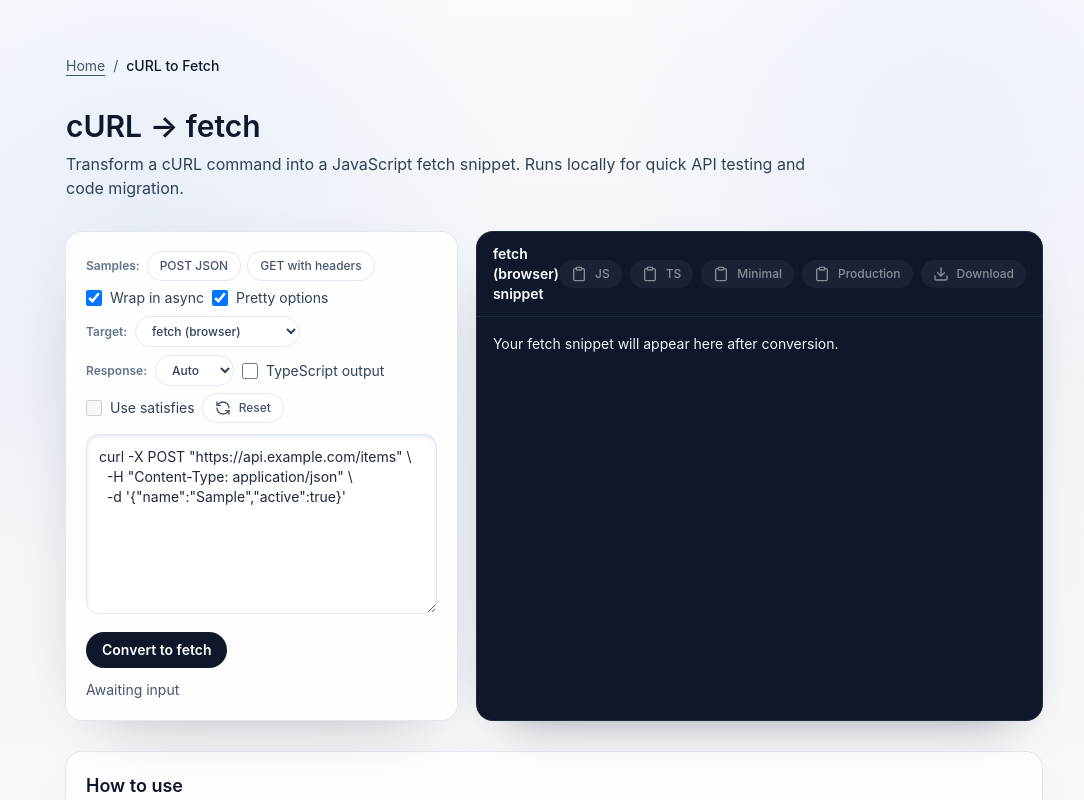
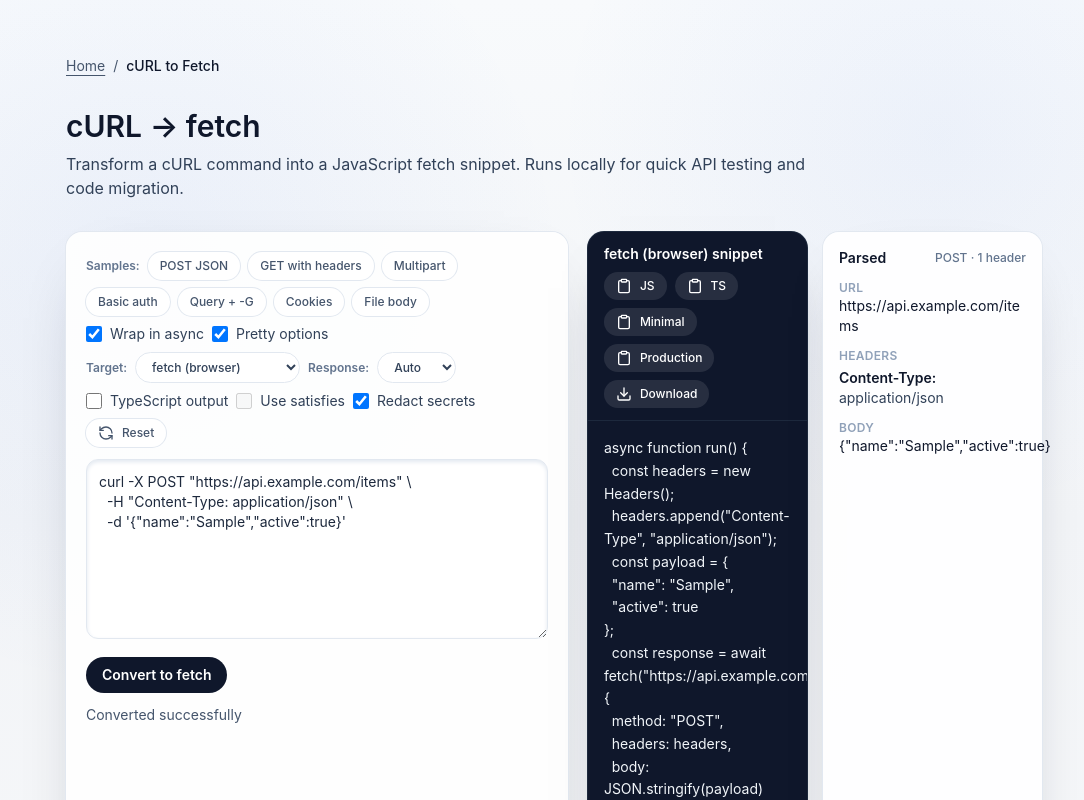
Before and after one commit to ChainPix/custom-website, a Next.js app: page /curl-to-fetch in a window 1280 px wide. Shown: the top 800 px of the page, without its empty margins (86-1170 px from the left). Built offline with nearby package versions, Linux system fonts and the light colour scheme; no server answers.

Commit message:
Add curl-to-fetch premium UX upgrades

```diff
--- a/app/(tools)/curl-to-fetch/CURL_TO_FETCH.md
+++ b/app/(tools)/curl-to-fetch/CURL_TO_FETCH.md
@@ -13,6 +13,7 @@
 - Warnings: Flags like `-G`, `-L`, `--compressed`, `--cookie-jar`, and `--request-target` now surface explicit notes about behavior differences in fetch.
 - Parsing: Honors `--user-agent`/`--referer`, detects JSON by header or body shape, and warns on multiple JSON `-d` bodies.
 - Output: Added target selection (fetch/axios/Python/Go), response parsing mode, TS-friendly fetch options, and copy variants (JS/TS/minimal/production).
+- UX: Debounced auto-convert, parsed preview panel with redaction toggle, and expanded sample gallery for multipart/auth/cookies/-G/file bodies.
 
 ## Gaps / Future ideas
 - Optional “axios/node fetch” variants or TS fetch typing.
--- a/app/(tools)/curl-to-fetch/client.tsx
+++ b/app/(tools)/curl-to-fetch/client.tsx
@@ -1,7 +1,7 @@
 "use client";
 
 import Link from "next/link";
-import { useMemo, useState } from "react";
+import { useEffect, useMemo, useState } from "react";
 import { Check, Clipboard, Download, RefreshCcw } from "lucide-react";
 
 type ParseResult = {
@@ -39,6 +39,30 @@ const samplePost =
   `curl -X POST "https://api.example.com/items" \\\n` +
   `  -H "Content-Type: application/json" \\\n` +
   `  -d '{"name":"Sample","active":true}'`;
+
+const sampleMultipart =
+  `curl -X POST "https://api.example.com/upload" \\\n` +
+  `  -F "title=Launch Plan" \\\n` +
+  `  -F "file=@./report.pdf"`;
+
+const sampleBasicAuth =
+  `curl -u "demo:secret" "https://api.example.com/private" \\\n` +
+  `  -H "Accept: application/json"`;
+
+const sampleGetQuery =
+  `curl -G "https://api.example.com/search" \\\n` +
+  `  --data-urlencode "q=api docs" \\\n` +
+  `  --data-urlencode "limit=10"`;
+
+const sampleCookies =
+  `curl "https://api.example.com/session" \\\n` +
+  `  -H "Accept: text/html" \\\n` +
+  `  --cookie "session=abc123; theme=light"`;
+
+const sampleFileBody =
+  `curl -X POST "https://api.example.com/import" \\\n` +
+  `  -H "Content-Type: application/json" \\\n` +
+  `  --data @payload.json`;
 
 function tokenize(command: string) {
   const tokens: string[] = [];
@@ -503,6 +527,42 @@ function isJsonAccept(headers: Array<{ name: string; value: string }>) {
   return /application\/json|\+json/i.test(accept);
 }
 
+function isSensitiveKey(key: string) {
+  return /(api[_-]?key|token|secret|signature|auth|access[_-]?key)/i.test(key);
+}
+
+function redactUrl(rawUrl: string) {
+  try {
+    const hasScheme = /^[a-z][a-z0-9+.-]*:\/\//i.test(rawUrl);
+    const url = new URL(hasScheme ? rawUrl : `http://${rawUrl}`);
+    const params = new URLSearchParams(url.search);
+    for (const key of params.keys()) {
+      if (isSensitiveKey(key)) {
+        params.set(key, "REDACTED");
+      }
+    }
+    const search = params.toString();
+    url.search = search ? `?${search}` : "";
+    const sanitized = hasScheme ? url.toString() : url.toString().replace(/^http:\/\//, "");
+    return sanitized;
+  } catch {
+    return rawUrl;
+  }
+}
+
+function redactParsed(parsed: ParseResult) {
+  return {
+    ...parsed,
+    url: redactUrl(parsed.url),
+    headers: parsed.headers.map((header) => {
+      if (header.name.toLowerCase() === "authorization" || header.name.toLowerCase() === "cookie") {
+        return { ...header, value: "REDACTED" };
+      }
+      return header;
+    }),
+  };
+}
+
 function indentMultiline(value: string, spaces: number) {
   const pad = " ".repeat(spaces);
   return value
@@ -873,6 +933,8 @@ export default function CurlToFetchClient() {
   });
   const [ignored, setIgnored] = useState<string[]>([]);
   const [warnings, setWarnings] = useState<string[]>([]);
+  const [parsedPreview, setParsedPreview] = useState<ParseResult | null>(null);
+  const [redactSecrets, setRedactSecrets] = useState(true);
 
   const status = useMemo(() => {
     if (error) return error;
@@ -880,7 +942,7 @@ export default function CurlToFetchClient() {
     return "Awaiting input";
   }, [error, output]);
 
-  const handleConvert = () => {
+  const runConvert = () => {
     setError("");
     setCopied(false);
     try {
@@ -889,13 +951,26 @@ export default function CurlToFetchClient() {
       setOutput(snippet);
       setIgnored(parsed.ignored);
       setWarnings(parsed.warnings);
+      setParsedPreview(parsed);
     } catch (err: any) {
       setOutput("");
       setError(err?.message || "Unable to convert cURL command.");
       setIgnored([]);
       setWarnings([]);
+      setParsedPreview(null);
     }
   };
+
+  const handleConvert = () => {
+    runConvert();
+  };
+
+  useEffect(() => {
+    const timeout = setTimeout(() => {
+      runConvert();
+    }, 400);
+    return () => clearTimeout(timeout);
+  }, [input, options]);
 
   const handleCopy = async (variant: SnippetVariant, languageOverride?: SnippetLanguage) => {
     if (!output) return;
@@ -929,6 +1004,11 @@ export default function CurlToFetchClient() {
     a.click();
     URL.revokeObjectURL(url);
   };
+
+  const preview = parsedPreview ? (redactSecrets ? redactParsed(parsedPreview) : parsedPreview) : null;
+  const impactfulWarnings = warnings.filter((warning) =>
+    /-G|--get|--request-target|cookie jar|compressed/i.test(warning)
+  );
 
   return (
     <main className="space-y-8">
@@ -988,6 +1068,61 @@ export default function CurlToFetchClient() {
                 aria-label="Load GET sample"
               >
                 GET with headers
+              </button>
+              <button
+                onClick={() => {
+                  setInput(sampleMultipart);
+                  setError("");
+                  setOutput("");
+                }}
+                className="rounded-full bg-white px-3 py-1.5 text-xs font-medium text-slate-600 shadow-[var(--shadow-soft)] ring-1 ring-slate-200 transition hover:-translate-y-0.5 focus-visible:outline focus-visible:outline-2 focus-visible:outline-offset-2 focus-visible:outline-slate-400"
+                aria-label="Load multipart sample"
+              >
+                Multipart
+              </button>
+              <button
+                onClick={() => {
+                  setInput(sampleBasicAuth);
+                  setError("");
+                  setOutput("");
+                }}
+                className="rounded-full bg-white px-3 py-1.5 text-xs font-medium text-slate-600 shadow-[var(--shadow-soft)] ring-1 ring-slate-200 transition hover:-translate-y-0.5 focus-visible:outline focus-visible:outline-2 focus-visible:outline-offset-2 focus-visible:outline-slate-400"
+                aria-label="Load basic auth sample"
+              >
+                Basic auth
+              </button>
+              <button
+                onClick={() => {
+                  setInput(sampleGetQuery);
+                  setError("");
+                  setOutput("");
+                }}
+                className="rounded-full bg-white px-3 py-1.5 text-xs font-medium text-slate-600 shadow-[var(--shadow-soft)] ring-1 ring-slate-200 transition hover:-translate-y-0.5 focus-visible:outline focus-visible:outline-2 focus-visible:outline-offset-2 focus-visible:outline-slate-400"
+                aria-label="Load query params sample"
+              >
+                Query + -G
+              </button>
+              <button
+                onClick={() => {
+                  setInput(sampleCookies);
+                  setError("");
+                  setOutput("");
+                }}
+                className="rounded-full bg-white px-3 py-1.5 text-xs font-medium text-slate-600 shadow-[var(--shadow-soft)] ring-1 ring-slate-200 transition hover:-translate-y-0.5 focus-visible:outline focus-visible:outline-2 focus-visible:outline-offset-2 focus-visible:outline-slate-400"
+                aria-label="Load cookies sample"
+              >
+                Cookies
+              </button>
+              <button
+                onClick={() => {
+                  setInput(sampleFileBody);
+                  setError("");
+                  setOutput("");
+                }}
+                className="rounded-full bg-white px-3 py-1.5 text-xs font-medium text-slate-600 shadow-[var(--shadow-soft)] ring-1 ring-slate-200 transition hover:-translate-y-0.5 focus-visible:outline focus-visible:outline-2 focus-visible:outline-offset-2 focus-visible:outline-slate-400"
+                aria-label="Load file body sample"
+              >
+                File body
               </button>
             </div>
             <label className="flex items-center gap-2">
@@ -1076,6 +1211,16 @@ export default function CurlToFetchClient() {
               />
               Use satisfies
             </label>
+            <label className="flex items-center gap-2">
+              <input
+                type="checkbox"
+                className="h-4 w-4 rounded border-slate-300 text-slate-900 focus:ring-slate-300 focus-visible:outline focus-visible:outline-2 focus-visible:outline-offset-2 focus-visible:outline-slate-400"
+                checked={redactSecrets}
+                onChange={() => setRedactSecrets((value) => !value)}
+                aria-label="Redact secrets"
+              />
+              Redact secrets
+            </label>
             <button
               onClick={() => {
                 setInput(samplePost);
@@ -1090,6 +1235,7 @@ export default function CurlToFetchClient() {
                 setOutput("");
                 setError("");
                 setCopied(false);
+                setRedactSecrets(true);
               }}
               className="flex items-center gap-2 rounded-full bg-white px-3 py-1.5 text-xs font-medium text-slate-600 shadow-[var(--shadow-soft)] ring-1 ring-slate-200 transition hover:-translate-y-0.5 focus-visible:outline focus-visible:outline-2 focus-visible:outline-offset-2 focus-visible:outline-slate-400"
               aria-label="Reset inputs"
@@ -1131,8 +1277,9 @@ export default function CurlToFetchClient() {
           )}
         </div>
 
+        <div className="grid gap-4 xl:grid-cols-2">
           <div className="flex h-full flex-col rounded-2xl bg-slate-900 text-white shadow-[0_24px_48px_-32px_rgba(15,23,42,0.55)] ring-1 ring-slate-800">
-          <div className="flex items-center justify-between border-b border-slate-800 px-4 py-3">
+            <div className="flex flex-wrap items-center justify-between gap-2 border-b border-slate-800 px-4 py-3">
               <p className="text-sm font-semibold" id="output-heading">
                 {options.target === "fetch-browser"
                   ? "fetch (browser)"
@@ -1145,7 +1292,7 @@ export default function CurlToFetchClient() {
                         : "Go http.NewRequest"}{" "}
                 snippet
               </p>
-            <div className="flex items-center gap-2">
+              <div className="flex flex-wrap items-center gap-2">
                 <button
                   onClick={() => handleCopy("standard", "js")}
                   className="flex items-center gap-2 rounded-full bg-white/10 px-3 py-1.5 text-xs font-medium transition hover:bg-white/20 disabled:opacity-50 focus-visible:outline focus-visible:outline-2 focus-visible:outline-offset-2 focus-visible:outline-white/50"
@@ -1200,6 +1347,63 @@ export default function CurlToFetchClient() {
               {output || "Your fetch snippet will appear here after conversion."}
             </pre>
           </div>
+
+          <div className="flex h-full flex-col rounded-2xl bg-white/90 p-4 shadow-[var(--shadow-soft)] ring-1 ring-slate-200">
+            <div className="flex items-center justify-between">
+              <p className="text-sm font-semibold text-slate-900">Parsed</p>
+              {preview ? (
+                <span className="text-xs font-medium text-slate-500">
+                  {preview.method} · {preview.headers.length} header{preview.headers.length !== 1 ? "s" : ""}
+                </span>
+              ) : null}
+            </div>
+            {preview ? (
+              <div className="mt-3 space-y-3 text-sm text-slate-700">
+                <div>
+                  <p className="text-xs font-semibold uppercase tracking-wide text-slate-400">URL</p>
+                  <p className="break-words text-slate-900">{preview.url}</p>
+                </div>
+                <div>
+                  <p className="text-xs font-semibold uppercase tracking-wide text-slate-400">Headers</p>
+                  {preview.headers.length ? (
+                    <div className="mt-1 space-y-1">
+                      {preview.headers.map((header, idx) => (
+                        <p key={`${header.name}-${idx}`} className="break-words">
+                          <span className="font-semibold text-slate-900">{header.name}:</span> {header.value}
+                        </p>
+                      ))}
+                    </div>
+                  ) : (
+                    <p className="text-slate-500">None</p>
+                  )}
+                </div>
+                <div>
+                  <p className="text-xs font-semibold uppercase tracking-wide text-slate-400">Body</p>
+                  <p className="text-slate-900">
+                    {preview.body
+                      ? preview.body.length > 240
+                        ? `${preview.body.slice(0, 240)}…`
+                        : preview.body
+                      : preview.dataFile
+                        ? `@${preview.dataFile}`
+                        : preview.form?.length
+                          ? `${preview.form.length} form fields`
+                          : preview.urlEncoded?.length
+                            ? `${preview.urlEncoded.length} url-encoded fields`
+                            : "None"}
+                  </p>
+                </div>
+                {impactfulWarnings.length ? (
+                  <div className="rounded-xl border border-red-200 bg-red-50 px-3 py-2 text-xs font-medium text-red-700">
+                    {impactfulWarnings.join(" ")}
+                  </div>
+                ) : null}
+              </div>
+            ) : (
+              <p className="mt-3 text-sm text-slate-500">Run conversion to preview parsed details.</p>
+            )}
+          </div>
+        </div>
       </div>
 
       <div className="rounded-2xl bg-white/90 p-5 shadow-[var(--shadow-soft)] ring-1 ring-slate-200">
```
Lines whose indentation alone changed are shown as unchanged.
